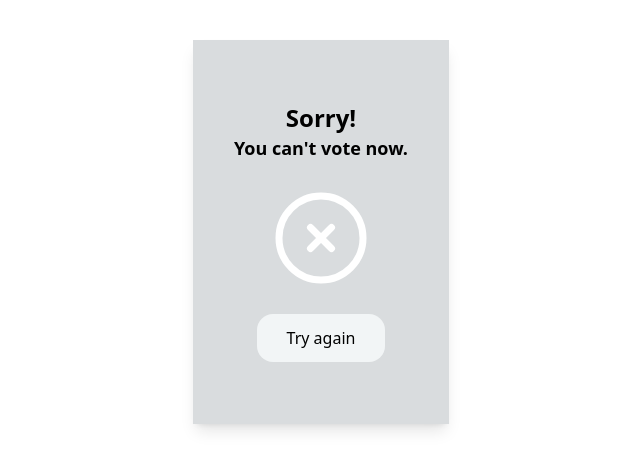
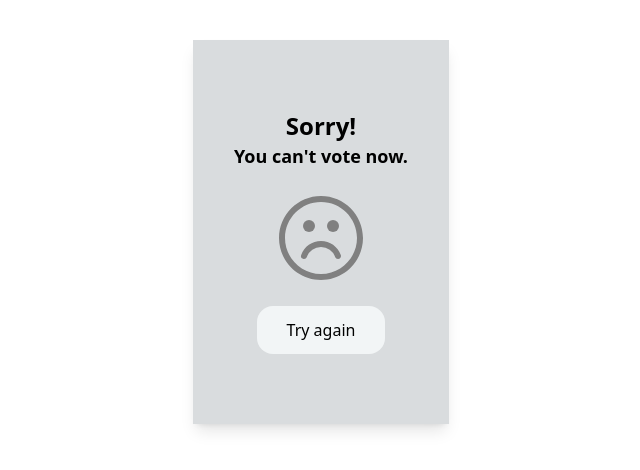
Before and after one commit to nakayizakevina/Final_year_project, a website: page E-voting/fail.html in a window 1280 px wide. Shown: the whole page, without its empty margins (319-959 px from the left). Drawn offline with Linux system fonts and the light colour scheme.

Commit message:
I have replaced the cancel icon with the sad icon

```diff
--- a/E-voting/fail.html
+++ b/E-voting/fail.html
@@ -19,21 +19,13 @@
         </p>
       </div>
       <div>
-        <svg
-         class="w-28 h-28 stroke-cuurent stroke-white fill-none"
-          xmlns="http://www.w3.org/2000/svg"
-          fill="none"
-          viewBox="0 0 24 24"
-          stroke-width="1.5"
-          stroke="currentColor"
-          class="w-6 h-6"
-        >
-          <path
-            stroke-linecap="round"
-            stroke-linejoin="round"
-            d="M9.75 9.75l4.5 4.5m0-4.5l-4.5 4.5M21 12a9 9 0 11-18 0 9 9 0 0118 0z"
-          />
-        </svg>
+        <svg class="w-24 h-24 "
+        xmlns="http://www.w3.org/2000/svg"
+         viewBox="0 0 16 16">
+         <circle cx="6" cy="6" r="1" fill="grey"/><circle cx="10" cy="6" r="1" fill="grey"/>
+         <path fill="grey" d="M8 15c-3.86 0-7-3.14-7-7s3.14-7 7-7s7 3.14 7 7s-3.14 7-7 7M8 2C4.69 2 2 4.69 2 8s2.69 6 6 6s6-2.69 6-6s-2.69-6-6-6"/>
+         <path fill="grey" d="M10.83 11.5c-.21 0-.4-.13-.47-.33a2.502 2.502 0 0 0-4.72 0c-.09.26-.38.4-.64.3a.493.493 0 0 1-.3-.64C5.19 9.43 6.52 8.5 8 8.5s2.81.94 3.3 2.33a.5.5 0 0 1-.47.67"/>
+       </svg>
       </div>
       <button class="bg-grey-400 w-32 h-12 rounded-2xl text-black-900">
         Try again
```
